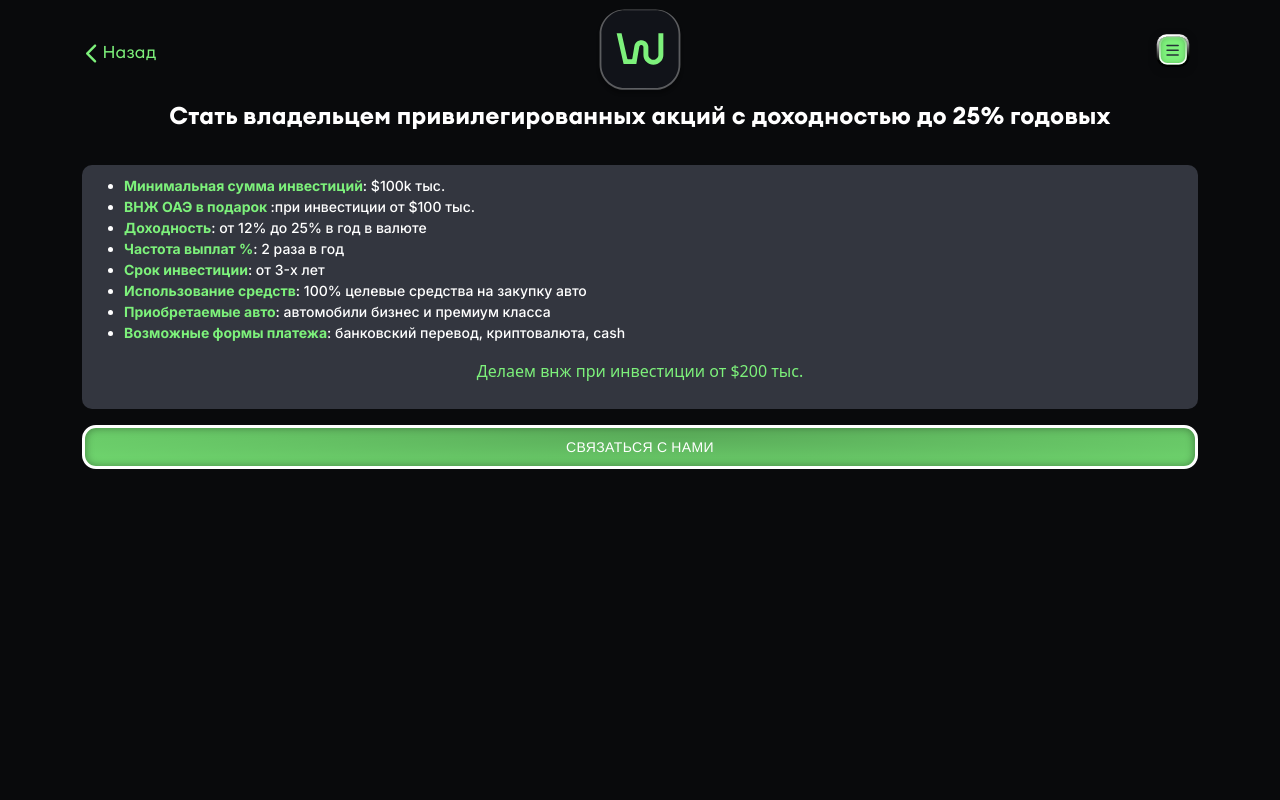
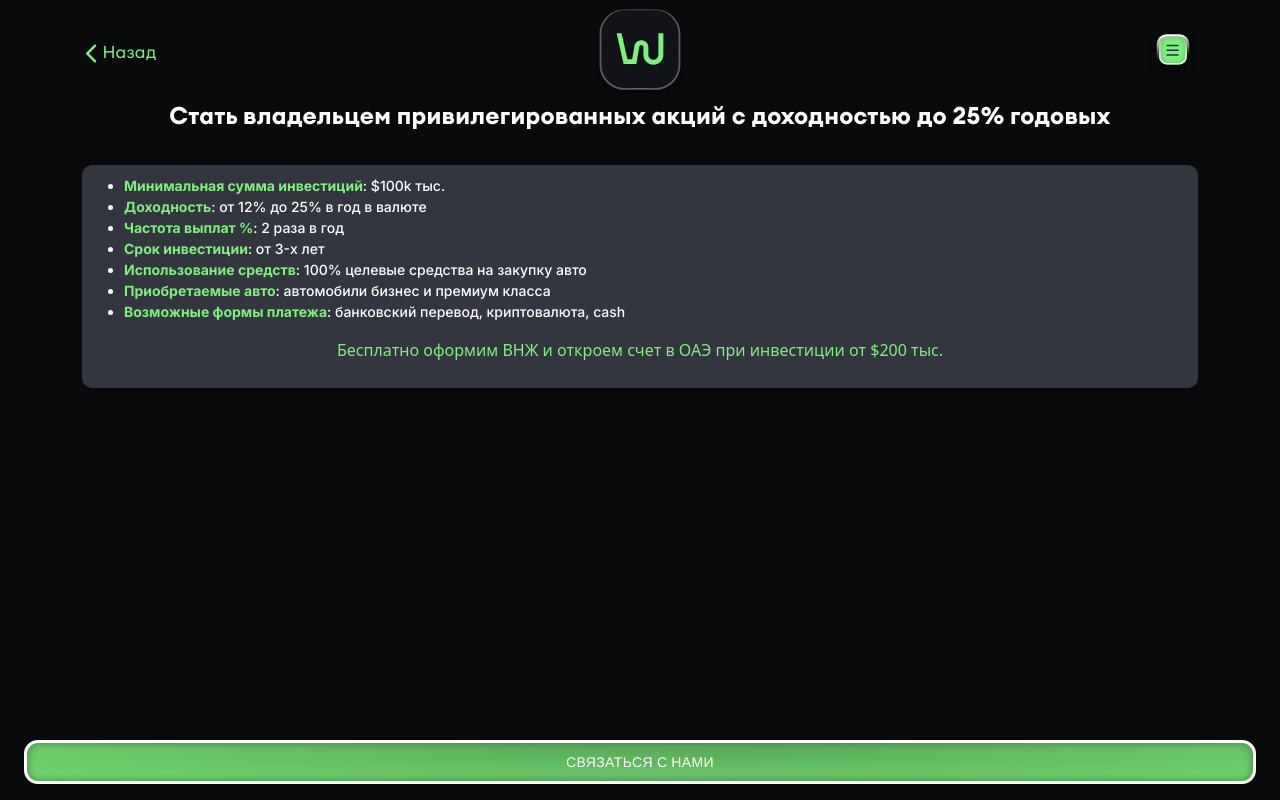
Before and after one commit to HODOR72/wheelsOn-front, a Next.js app: page /info in a window 1280 px wide. Built offline with nearby package versions, Linux system fonts and the light colour scheme; a web font is replaced by a local one.

Commit message:
fix bugs

```diff
--- a/components/accordion-component.tsx
+++ b/components/accordion-component.tsx
@@ -16,7 +16,7 @@ export const AccordionComponent: FunctionComponent<AccordionComponent> = ({
 			<AccordionSummary
 				sx={{ height: "max-content" }}
 				expandIcon={
-					<KeyboardArrowUpIcon sx={{ color: "#7DF17B" }}></KeyboardArrowUpIcon>
+					<KeyboardArrowUpIcon sx={{ color: "#7DF17B" }} style={{transform: 'rotate(180deg)'}}></KeyboardArrowUpIcon>
 				}
 			>
 				<TextComponent color="#fff" textTransform="initial" fontSize={16} fontWeight={700}>{top}</TextComponent>
--- a/pages/info.tsx
+++ b/pages/info.tsx
@@ -25,11 +25,8 @@ const InfoPage: NextPage = () => {
 						$100k тыс.
 					</li>
 					<li className="become-item">
-						<b style={{ color: "#7df17b" }}> ВНЖ ОАЭ в подарок </b>:при
-						инвестиции от $100 тыс.
-					</li>
-					<li className="become-item">
-						<b style={{ color: "#7df17b" }}>Доходность</b>: от 12% до 25% в год в валюте
+						<b style={{ color: "#7df17b" }}>Доходность</b>: от 12% до 25% в год
+						в валюте
 					</li>
 					<li className="become-item">
 						<b style={{ color: "#7df17b" }}>Частота выплат %</b>: 2 раза в год
@@ -50,13 +47,22 @@ const InfoPage: NextPage = () => {
 						банковский перевод, криптовалюта, cash
 					</li>
 				</ul>
-				<p style={{ marginTop: 10, color: "#7df17b" , textAlign: 'center'}}>
-					Делаем внж при инвестиции от $200 тыс.
+				<p style={{ marginTop: 10, color: "#7df17b", textAlign: "center" }}>
+					Бесплатно оформим ВНЖ и откроем счет в ОАЭ при инвестиции от $200 тыс.
 				</p>
 			</div>
+			<div style={{ paddingBottom: "76px" }}></div>
 			<div
-				style={{ margin: "auto", width: "100%" }}
-				className="mobile-cells-wrapper pt-3 pb-5"
+				style={{
+					margin: "auto",
+					position: "fixed",
+					left: "50%",
+					transform: "translateX(-50%)",
+					bottom: 0,
+					background: "#090a0c",
+					width: '100%'
+				}}
+				className="mobile-cells-wrapper py-3 px-4"
 			>
 				<ButtonComponent href="sell">Связаться с нами</ButtonComponent>
 			</div>
```
Also changed, not shown: pages/formats.tsx (+13 -4 lines), pages/index.tsx (+12 -1 lines).
